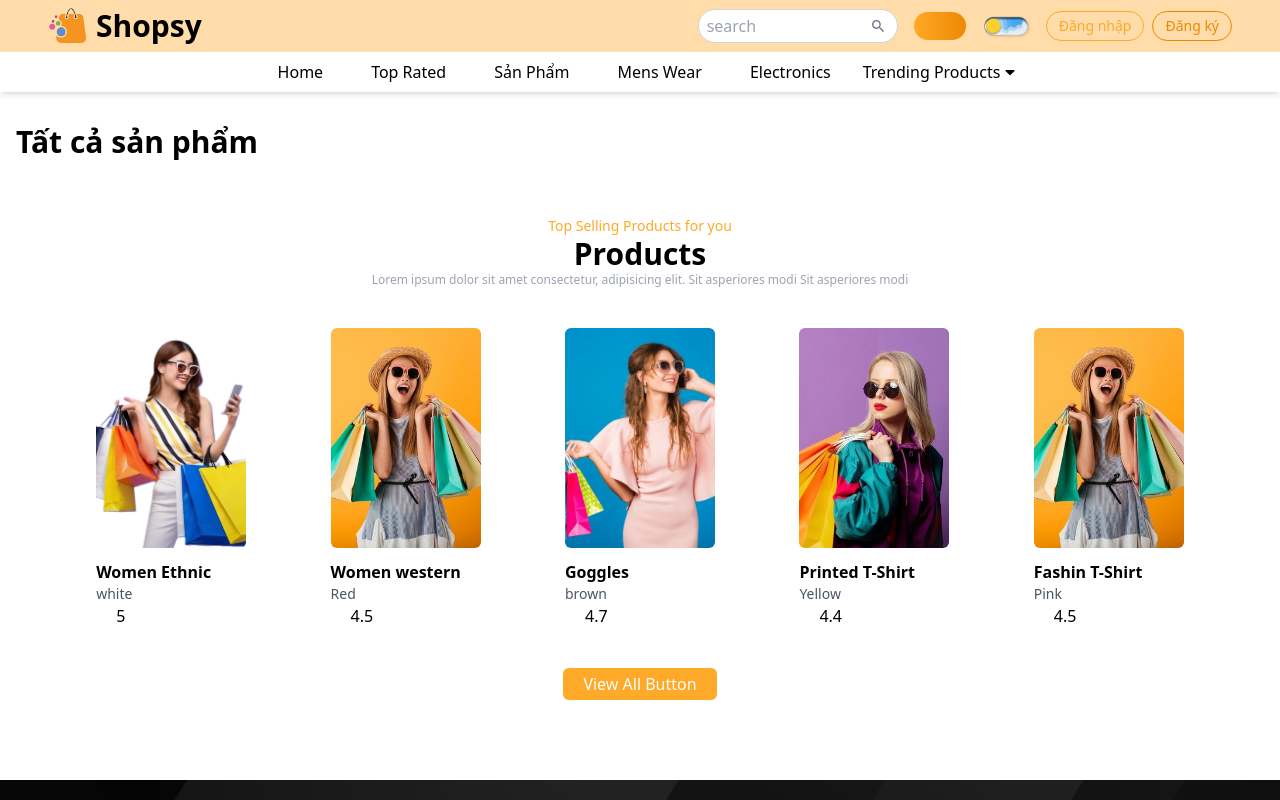
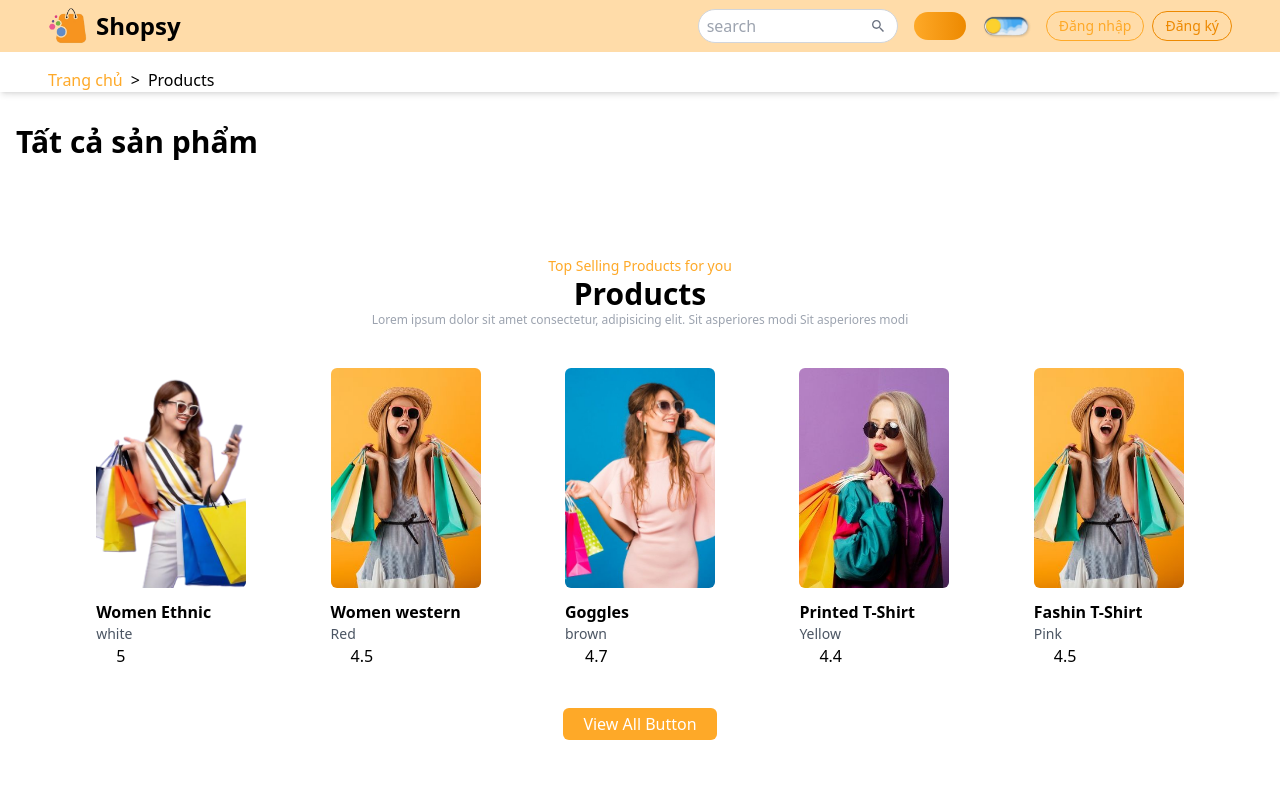
Before and after one commit to nguyenchitien98/beautyShopFE, a React (Vite) app: page /products in a window 1280 px wide. Shown: the top 800 px of the page. Built offline with nearby package versions, Linux system fonts and the light colour scheme; some icons are missing.

Commit message:
Edit code for UI

```diff
--- a/package.json
+++ b/package.json
@@ -15,6 +15,7 @@
     "react-dom": "^18.2.0",
     "react-icons": "^4.12.0",
     "react-router-dom": "^7.6.0",
+    "react-scroll": "^1.9.3",
     "react-slick": "^0.29.0",
     "react-toastify": "^11.0.5",
     "slick-carousel": "^1.8.1"
@@ -23,6 +24,7 @@
     "@types/aos": "^3.0.7",
     "@types/react": "^18.3.21",
     "@types/react-dom": "^18.3.7",
+    "@types/react-scroll": "^1.8.10",
     "@types/react-slick": "^0.23.13",
     "@vitejs/plugin-react": "^4.2.1",
     "autoprefixer": "^10.4.16",
--- a/src/App.tsx
+++ b/src/App.tsx
@@ -1,5 +1,5 @@
 // src/App.tsx
-import React from "react";
+import React, { useState } from "react";
 import { BrowserRouter as Router, Routes, Route } from "react-router-dom";
 import AOS from "aos";
 import "aos/dist/aos.css";
@@ -15,6 +15,7 @@ import Register from "./pages/Register";
 
 const App = () => {
   const [orderPopup, setOrderPopup] = React.useState(false);
+  const [cartCount, setCartCount] = useState(0);
 
   const handleOrderPopup = () => {
     setOrderPopup(!orderPopup);
@@ -32,7 +33,7 @@ const App = () => {
   return (
     <Router>
       <div className="bg-white dark:bg-gray-900 dark:text-white duration-200">
-        <Navbar handleOrderPopup={handleOrderPopup} />
+        <Navbar cartCount={cartCount} handleOrderPopup={handleOrderPopup} />
         <Routes>
           <Route path="/" element={<HomePage />} />
           <Route path="/login" element={<Login />} />
--- a/src/components/Banner/Banner.tsx
+++ b/src/components/Banner/Banner.tsx
@@ -6,7 +6,7 @@ import { GiFoodTruck } from "react-icons/gi";
 
 const Banner = () => {
   return (
-    <div className="min-h-[550px] flex justify-center items-center py-12 sm:py-0">
+    <div id="discount" className="min-h-[550px] flex justify-center items-center py-12 sm:py-0">
       <div className="container">
         <div className="grid grid-cols-1 sm:grid-cols-2 gap-6 items-center">
           {/* image section */}
--- a/src/components/Hero/Hero.tsx
+++ b/src/components/Hero/Hero.tsx
@@ -47,7 +47,7 @@ const Hero = ({ handleOrderPopup }: HeroProps) => {
   };
 
   return (
-    <div className="relative overflow-hidden min-h-[550px] sm:min-h-[650px] bg-gray-100 flex justify-center items-center dark:bg-gray-950 dark:text-white duration-200 ">
+    <div id="home" className="relative overflow-hidden min-h-[550px] sm:min-h-[650px] bg-gray-100 flex justify-center items-center dark:bg-gray-950 dark:text-white duration-200 ">
       {/* background pattern */}
       <div className="h-[700px] w-[700px] bg-primary/40 absolute -top-1/2 right-0 rounded-3xl rotate-45 -z[8]"></div>
       {/* hero section */}
--- a/src/components/Navbar/Navbar.tsx
+++ b/src/components/Navbar/Navbar.tsx
@@ -1,204 +1,152 @@
-import React, { useEffect, useState } from "react";
+import React, { useState } from "react";
 import Logo from "../../assets/logo.png";
 import { IoMdSearch } from "react-icons/io";
 import { FaCartShopping } from "react-icons/fa6";
 import { FaCaretDown } from "react-icons/fa";
 import DarkMode from "./DarkMode";
-import { Link } from "react-router-dom";
+import { Link, useLocation } from "react-router-dom";
+import { Link as ScrollLink } from "react-scroll";
 
 const Menu = [
-  {
-    id: 1,
-    name: "Home",
-    link: "/#",
-  },
-  {
-    id: 2,
-    name: "Top Rated",
-    link: "/#services",
-  },
-  {
-    id: 3,
-    name: "Sản Phẩm",
-    link: "/products",
-  },
-  {
-    id: 4,
-    name: "Mens Wear",
-    link: "/#",
-  },
-  {
-    id: 5,
-    name: "Electronics",
-    link: "/#",
-  },
+  // { id: 1, name: "Trang chủ", routeTo: "/" },
+  { id: 2, name: "Bán chạy nhất", scrollTo: "products" },
+  { id: 3, name: "Tốt nhất", scrollTo: "toprate" },
+  { id: 4, name: "Sản phẩm mới", scrollTo: "discount" },
+  { id: 5, name: "Phản hồi", scrollTo: "testimonials" },
 ];
 
 const DropdownLinks = [
-  {
-    id: 1,
-    name: "Trending Products",
-    link: "/#",
-  },
-  {
-    id: 2,
-    name: "Best Selling",
-    link: "/#",
-  },
-  {
-    id: 3,
-    name: "Top Rated",
-    link: "/#",
-  },
+  { id: 1, name: "Trending Products", link: "/#" },
+  { id: 2, name: "Best Selling", link: "/#" },
+  { id: 3, name: "Top Rated", link: "/#" },
 ];
 
 type NavbarProps = {
   handleOrderPopup: () => void;
+  cartCount: number;
 };
 
-const Navbar = ({ handleOrderPopup }: NavbarProps) => {
+const Navbar = ({ handleOrderPopup, cartCount }: NavbarProps) => {
+  const [mobileMenuOpen, setMobileMenuOpen] = useState(false);
+  const location = useLocation();
+  const currentPath = location.pathname;
 
-  const [mobileMenuOpen, setMobileMenuOpen] = useState(false);
-  const [showNavbar, setShowNavbar] = useState(true);
-  const [lastScrollY, setLastScrollY] = useState(0);
-
-  const controlNavbar = () => {
-    if (typeof window !== "undefined") {
-      if (window.scrollY > lastScrollY) {
-        // Scroll xuống
-        setShowNavbar(false);
-      } else {
-        // Scroll lên
-        setShowNavbar(true);
+  const scrollToSection = (id: string) => {
+    const section = document.getElementById(id);
+    if (section) {
+      section.scrollIntoView({ behavior: "smooth" });
     }
-      setLastScrollY(window.scrollY);
-    }
+    setMobileMenuOpen(false); // đóng menu sau khi chọn
   };
 
-  useEffect(() => {
-    if (typeof window !== "undefined") {
-      window.addEventListener("scroll", controlNavbar);
-      return () => {
-        window.removeEventListener("scroll", controlNavbar);
-      };
-    }
-  }, [lastScrollY]);
+  const breadcrumb =
+    currentPath !== "/" && (
+      <div className="container flex justify-start mt-4">
+          <Link
+            to="/"
+            className="text-primary hover:underline cursor-pointer"
+          >
+            Trang chủ
+          </Link>
+        <span className="mx-2">{">"}</span>
+        <span className="capitalize">{currentPath.replace("/", "").replace("-", " ")}</span>
+
+      </div>
+    );
 
   return (
-    <div
-      className={`sticky top-0 z-50 duration-300 transition-transform ${
-        showNavbar ? "translate-y-0" : "-translate-y-full"
-      } shadow-md bg-white dark:bg-gray-900 dark:text-white`}
-    >
-      {/* upper Navbar */}
+    <div className="sticky top-0 z-50 bg-white dark:bg-gray-900 dark:text-white shadow-md">
+      {/* Upper Navbar */}
       <div className="bg-primary/40 py-2">
         <div className="container flex justify-between items-center">
-          <div>
-            <Link to="#" className="font-bold text-2xl sm:text-3xl flex gap-2">
+          <Link to="/" className="flex gap-2 items-center text-2xl font-bold">
             <img src={Logo} alt="Logo" className="w-10" />
             Shopsy
           </Link>
-          </div>
 
-          {/* search bar */}
-          <div className="flex justify-between items-center gap-4">
+          <div className="flex items-center gap-4">
+            {/* Search */}
             <div className="relative group hidden sm:block">
               <input
                 type="text"
                 placeholder="search"
-                className="w-[200px] sm:w-[200px] group-hover:w-[300px] transition-all duration-300 rounded-full border border-gray-300 px-2 py-1 focus:outline-none focus:border-1 focus:border-primary dark:border-gray-500 dark:bg-gray-800  "
+                className="w-[200px] group-hover:w-[300px] transition-all duration-300 rounded-full border border-gray-300 px-2 py-1 focus:outline-none dark:border-gray-500 dark:bg-gray-800"
               />
-              <IoMdSearch className="text-gray-500 group-hover:text-primary absolute top-1/2 -translate-y-1/2 right-3" />
+              <IoMdSearch className="absolute top-1/2 -translate-y-1/2 right-3 text-gray-500 group-hover:text-primary" />
             </div>
 
-            {/* order button */}
-            <button
-              onClick={() => handleOrderPopup()}
-              className="bg-gradient-to-r from-primary to-secondary transition-all duration-200 text-white  py-1 px-4 rounded-full flex items-center gap-3 group"
+            {/* Cart */}
+            <Link
+              to="/cart"
+              className="relative bg-gradient-to-r from-primary to-secondary text-white py-1 px-4 rounded-full flex items-center gap-3"
             >
-              {/* <span className="group-hover:block hidden transition-all duration-200">
-                Order
-              </span> */}
-              <FaCartShopping className="text-xl text-white drop-shadow-sm cursor-pointer" />
-            </button>
+              <FaCartShopping className="text-xl" />
+              {cartCount > 0 && (
+                <span className="absolute -top-1 -right-1 bg-red-500 text-white text-xs w-5 h-5 flex items-center justify-center rounded-full">
+                  {cartCount}
+                </span>
+              )}
+            </Link>
 
-            {/* Darkmode Switch */}
-            <div>
+            {/* DarkMode */}
             <DarkMode />
-            </div>
 
-            {/* Hamburger Menu for Mobile */}
-            <div className="md:hidden flex items-center">
+            {/* Hamburger Menu */}
             <button
               onClick={() => setMobileMenuOpen(!mobileMenuOpen)}
-                className="focus:outline-none p-2"
+              className="md:hidden focus:outline-none p-2"
             >
               {mobileMenuOpen ? (
-                  <svg
-                    className="w-6 h-6 text-gray-800 dark:text-white"
-                    fill="none"
-                    stroke="currentColor"
-                    viewBox="0 0 24 24"
-                    xmlns="http://www.w3.org/2000/svg"
-                  >
-                    <path
-                      strokeLinecap="round"
-                      strokeLinejoin="round"
-                      strokeWidth={2}
-                      d="M6 18L18 6M6 6l12 12"
-                    />
+                <svg className="w-6 h-6" fill="none" stroke="currentColor" viewBox="0 0 24 24">
+                  <path strokeLinecap="round" strokeLinejoin="round" strokeWidth={2} d="M6 18L18 6M6 6l12 12" />
                 </svg>
               ) : (
-                  <svg
-                    className="w-6 h-6 text-gray-800 dark:text-white"
-                    fill="none"
-                    stroke="currentColor"
-                    viewBox="0 0 24 24"
-                    xmlns="http://www.w3.org/2000/svg"
-                  >
-                    <path
-                      strokeLinecap="round"
-                      strokeLinejoin="round"
-                      strokeWidth={2}
-                      d="M4 6h16M4 12h16M4 18h16"
-                    />
+                <svg className="w-6 h-6" fill="none" stroke="currentColor" viewBox="0 0 24 24">
+                  <path strokeLinecap="round" strokeLinejoin="round" strokeWidth={2} d="M4 6h16M4 12h16M4 18h16" />
                 </svg>
               )}
             </button>
-            </div>
 
-            {/* Auth Buttons */}
-            <div className="flex gap-2">
-              <Link to="/login" className="md:flex hidden text-sm px-3 py-1 rounded-full border border-primary text-primary dark:bg-gray-900 dark:text-white hover:bg-primary hover:text-white transition">
+            {/* Login/Register Desktop */}
+            <div className="gap-2 hidden md:flex">
+              <Link
+                to="/login"
+                className="text-sm px-3 py-1 border border-primary text-primary rounded-full hover:bg-primary hover:text-white"
+              >
                 Đăng nhập
               </Link>
-              <Link to="/register" className="md:flex hidden text-sm px-3 py-1 rounded-full border border-secondary text-secondary dark:bg-gray-900 dark:text-white hover:bg-secondary hover:text-white transition">
+              <Link
+                to="/register"
+                className="text-sm px-3 py-1 border border-secondary text-secondary rounded-full hover:bg-secondary hover:text-white"
+              >
                 Đăng ký
               </Link>
             </div>
           </div>
         </div>
       </div>
-      {/* lower Navbar */}
+
+      {/* Lower Navbar */}
+      {currentPath === "/" && (
   <div data-aos="zoom-in" className="flex justify-center">
     <ul className="md:flex hidden items-center gap-4">
       {Menu.map((data) => (
         <li key={data.id}>
-              <Link
-                to={data.link}
-                className="inline-block px-4 hover:text-primary duration-200"
+            <ScrollLink
+              to={data.scrollTo as string}
+              smooth={true}
+              duration={500}
+              offset={-80}
+              className="inline-block px-4 hover:text-primary duration-200 cursor-pointer"
             >
               {data.name}
-              </Link>
+            </ScrollLink>
         </li>
       ))}
-          {/* Simple Dropdown and Links */}
       <li className="group relative cursor-pointer">
         <Link to="#" className="flex items-center gap-[2px] py-2">
-              Trending Products
-              <span>
+          Sản Phẩm
           <FaCaretDown className="transition-all duration-200 group-hover:rotate-180" />
-              </span>
         </Link>
         <div className="absolute z-[9999] hidden group-hover:block w-[200px] rounded-md bg-white p-2 text-black shadow-md">
           <ul>
@@ -206,7 +154,7 @@ const Navbar = ({ handleOrderPopup }: NavbarProps) => {
               <li key={data.id}>
                 <Link
                   to={data.link}
-                      className="inline-block w-full rounded-md p-2 hover:bg-primary/20 "
+                  className="inline-block w-full rounded-md p-2 hover:bg-primary/20"
                 >
                   {data.name}
                 </Link>
@@ -217,26 +165,39 @@ const Navbar = ({ handleOrderPopup }: NavbarProps) => {
       </li>
     </ul>
   </div>
+)}
 
-      {/* Mobile Auth Menu Dropdown */}
+      {/* Mobile Menu */}
       {mobileMenuOpen && (
         <div className="md:hidden absolute top-full left-0 w-full bg-white dark:bg-gray-800 shadow-md z-40 py-4">
-          <div className="flex flex-col items-center gap-4">
-            <Link
-              to="/login"
-              className="text-lg font-medium text-gray-700 dark:text-white hover:text-primary"
-            >
+          <ul className="flex flex-col items-center gap-4">
+            {Menu.map((item) =>
+                <li key={item.id}>
+                  <button onClick={() => scrollToSection(item.scrollTo!)}>{item.name}</button>
+                </li>
+            )}
+            {DropdownLinks.map((link) => (
+              <li key={link.id}>
+                <Link to={link.link} onClick={() => setMobileMenuOpen(false)}>
+                  {link.name}
+                </Link>
+              </li>
+            ))}
+            <li>
+              <Link to="/login" onClick={() => setMobileMenuOpen(false)}>
                 Đăng nhập
               </Link>
-            <Link
-              to="/register"
-              className="text-lg font-medium text-gray-700 dark:text-white hover:text-primary"
-            >
+            </li>
+            <li>
+              <Link to="/register" onClick={() => setMobileMenuOpen(false)}>
                 Đăng ký
               </Link>
-          </div>
+            </li>
+          </ul>
         </div>
       )}
+
+      {breadcrumb}
     </div>
   );
 };
--- a/src/components/Products/Products.tsx
+++ b/src/components/Products/Products.tsx
@@ -50,7 +50,7 @@ const ProductsData = [
 
 const Products = () => {
   return (
-    <div className="mt-14 mb-12">
+    <div id="products" className="mt-14 mb-12 py-10">
       <div className="container">
         {/* Header section */}
         <div className="text-center mb-10 max-w-[600px] mx-auto">
--- a/src/components/Testimonials/Testimonials.tsx
+++ b/src/components/Testimonials/Testimonials.tsx
@@ -68,7 +68,7 @@ const Testimonials = () => {
   };
 
   return (
-    <div className="py-10 mb-10">
+    <div id="testimonials" className="py-10 mb-10">
       <div className="container">
         {/* header section */}
         <div className="text-center mb-10 max-w-[600px] mx-auto">
--- a/src/components/TopProducts/TopProducts.tsx
+++ b/src/components/TopProducts/TopProducts.tsx
@@ -33,7 +33,7 @@ interface TopProductsProps {
 }
 const TopProducts: React.FC<TopProductsProps> = ({ handleOrderPopup }) => {
   return (
-    <div>
+    <div id="toprate" className="py-10">
       <div className="container">
         {/* Header section */}
         <div className="text-left mb-24">
```
Also changed, not shown: 1 other file (tests, documents, lock files or other folders). Lines whose indentation alone changed are shown as unchanged.
